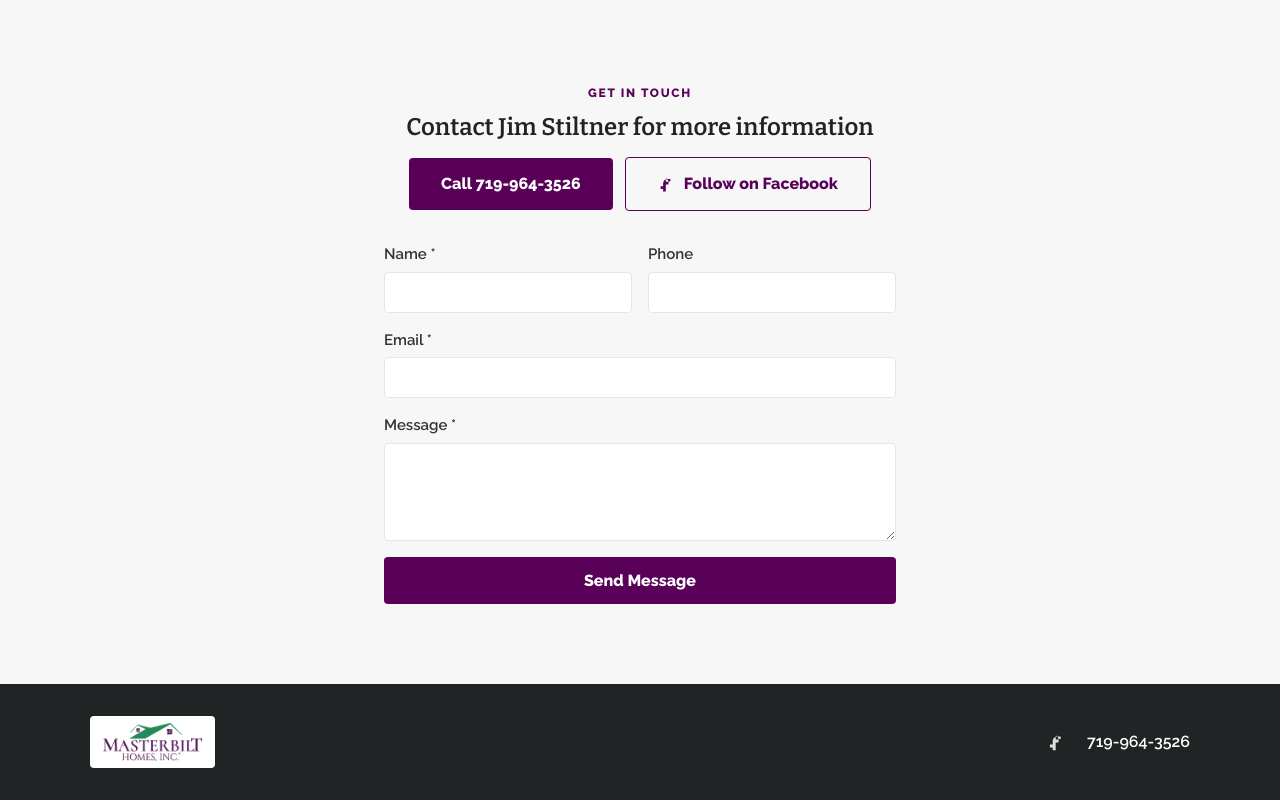
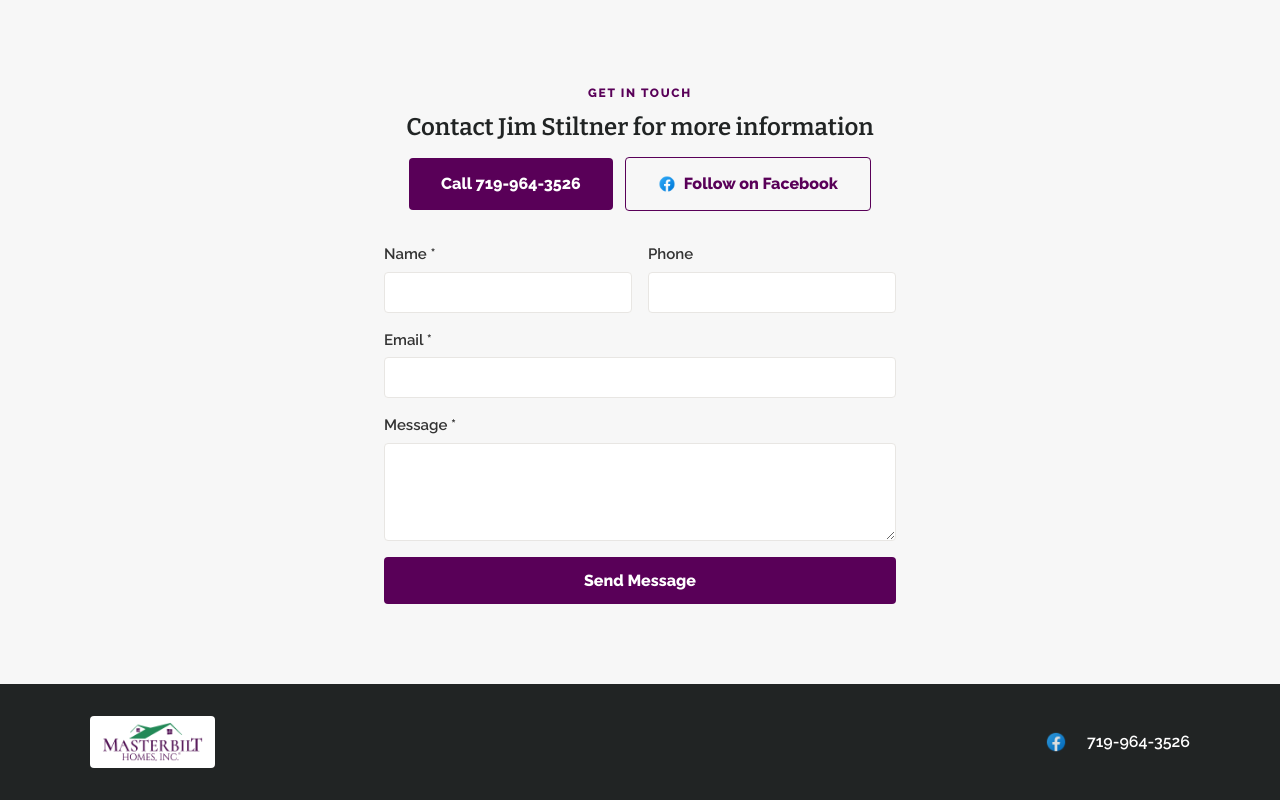
Before and after one commit to ReeceCrook/MasterBiltNewConstruction, a React (Vite) app: page / in a window 1280 px wide. Shown: the part 5427-6227 px from the top of the page. Built offline with nearby package versions, Linux system fonts and the light colour scheme.

Commit message:
Use real Facebook logo icon instead of hand-drawn SVG
Replaces the hand-drawn Facebook glyph with the icons8 logo asset in
both the footer and Contact section.

```diff
--- a/src/components/Contact.jsx
+++ b/src/components/Contact.jsx
@@ -1,5 +1,5 @@
 import { CONTACT, SOCIAL } from '../data/content'
-import { FacebookIcon } from './icons/SocialIcons'
+import facebookLogo from '../assets/icons8-facebook-48.png'
 import ContactForm from './ContactForm'
 import './Contact.css'
 
@@ -19,7 +19,7 @@ export default function Contact() {
             rel="noopener noreferrer"
             className="contact__button contact__button--secondary"
           >
-            <FacebookIcon width={18} height={18} />
+            <img src={facebookLogo} alt="" width={18} height={18} />
             Follow on Facebook
           </a>
         </div>
--- a/src/components/Footer.css
+++ b/src/components/Footer.css
@@ -30,7 +30,6 @@
   display: flex;
   align-items: center;
   justify-content: center;
-  color: var(--color-white);
   opacity: 0.85;
   transition: opacity 0.15s ease;
 }
--- a/src/components/Footer.jsx
+++ b/src/components/Footer.jsx
@@ -1,6 +1,6 @@
 import Logo from './Logo'
 import { CONTACT, SOCIAL } from '../data/content'
-import { FacebookIcon } from './icons/SocialIcons'
+import facebookLogo from '../assets/icons8-facebook-48.png'
 import './Footer.css'
 
 export default function Footer() {
@@ -16,7 +16,7 @@ export default function Footer() {
             className="footer__social"
             aria-label="MasterBilt Homes on Facebook"
           >
-            <FacebookIcon />
+            <img src={facebookLogo} alt="" width={22} height={22} />
           </a>
           <a href={CONTACT.phoneHref} className="footer__phone">
             {CONTACT.phone}
--- a/src/components/icons/SocialIcons.jsx
+++ /dev/null
@@ -1,7 +0,0 @@
-export function FacebookIcon(props) {
-  return (
-    <svg viewBox="0 0 24 24" fill="currentColor" width={20} height={20} {...props}>
-      <path d="M14 8.5h2.5V5.6c-.43-.06-1.9-.19-3.62-.19-3.59 0-6.05 2.25-6.05 6.39v3.2H3.5v3.5h3.33V22h3.6v-9.5h3.29l.52-3.5h-3.81v-2.8c0-1.01.28-1.7 1.57-1.7Z" />
-    </svg>
-  )
-}
```
Also changed, not shown: src/assets/icons8-facebook-48.png (added).
